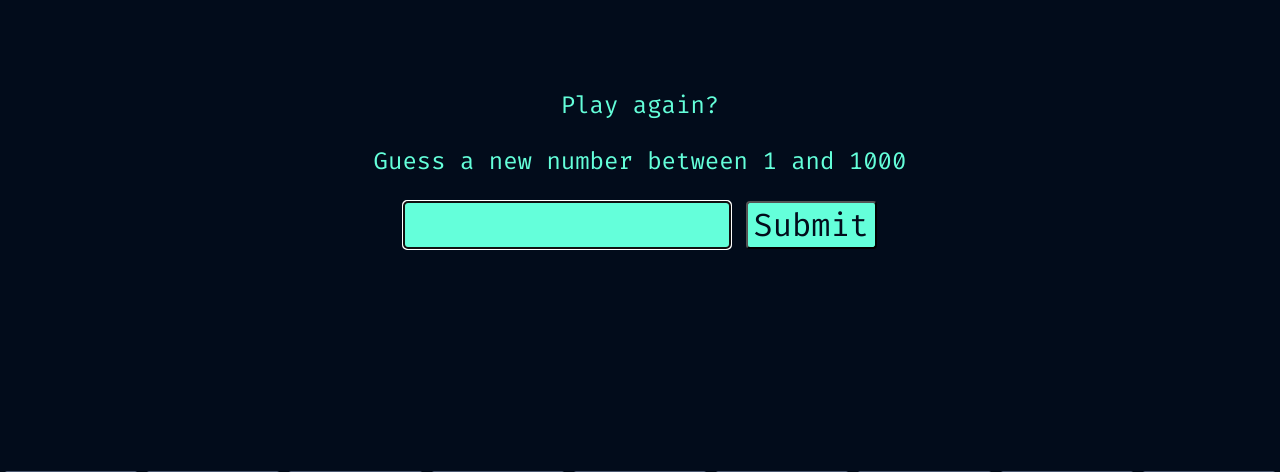
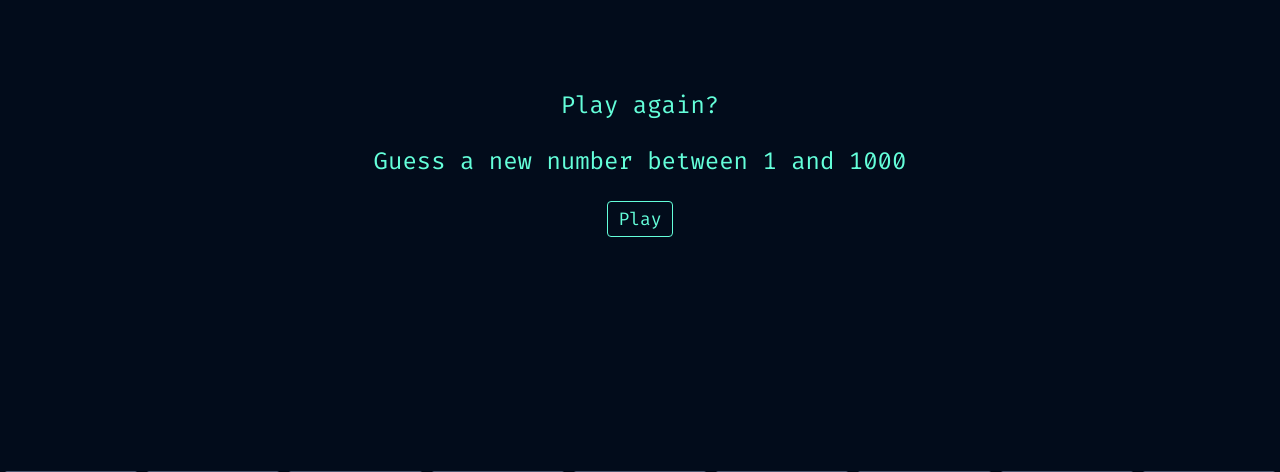
Before and after one commit to TheApperson/Personal-Blog, a Flask app: page /guesser in a window 1280 px wide. Shown: the part 229-701 px from the top of the page. Run offline with Flask 2, Linux system fonts and the light colour scheme.

Commit message:
fixed first guess not counting

```diff
--- a/flask_app/static/css/style3.css
+++ b/flask_app/static/css/style3.css
@@ -20,13 +20,24 @@ input {
     height: 50%;
     width: 25%;
     text-align: center;
-    font-size: xx-large;
+    font-size: large;
+    padding: 5px 10px;
     border-radius: 4px;
 }
 
-button {
-    font-size: xx-large;
+.game-btn {
+    font-size: large;
+    padding: 5px 10px;
+    border: 1px solid #64ffda;
     border-radius: 4px;
+    color: #64ffda;
+    background-color: #020c1b;
+    transition: background-color .2s ease-in;
+    cursor: pointer;
+}
+
+.game-btn:hover {
+    background-color: rgba(100, 255, 218, 20%);
 }
 
 body {
--- a/flask_app/templates/guesser.html
+++ b/flask_app/templates/guesser.html
@@ -21,8 +21,13 @@
         {% endif %}
         {% with messages = get_flashed_messages(category_filter=['guess']) %}
         <form action="/guesser" method="post" class="guess-form">
+            {% if answer %}
             <input type="number" id="guess" name="guess" autocomplete="off" autofocus>
-            <button type="submit">Submit</button>
+            <button type="submit" class="game-btn">Submit</button>
+            {% else %}
+            <input type="hidden" id="guess" name="guess" value="0">
+            <button type="submit" class="game-btn">Play</button>
+            {% endif %}
         </form>
             {% if messages %}
                 {% for message in messages %}
```
